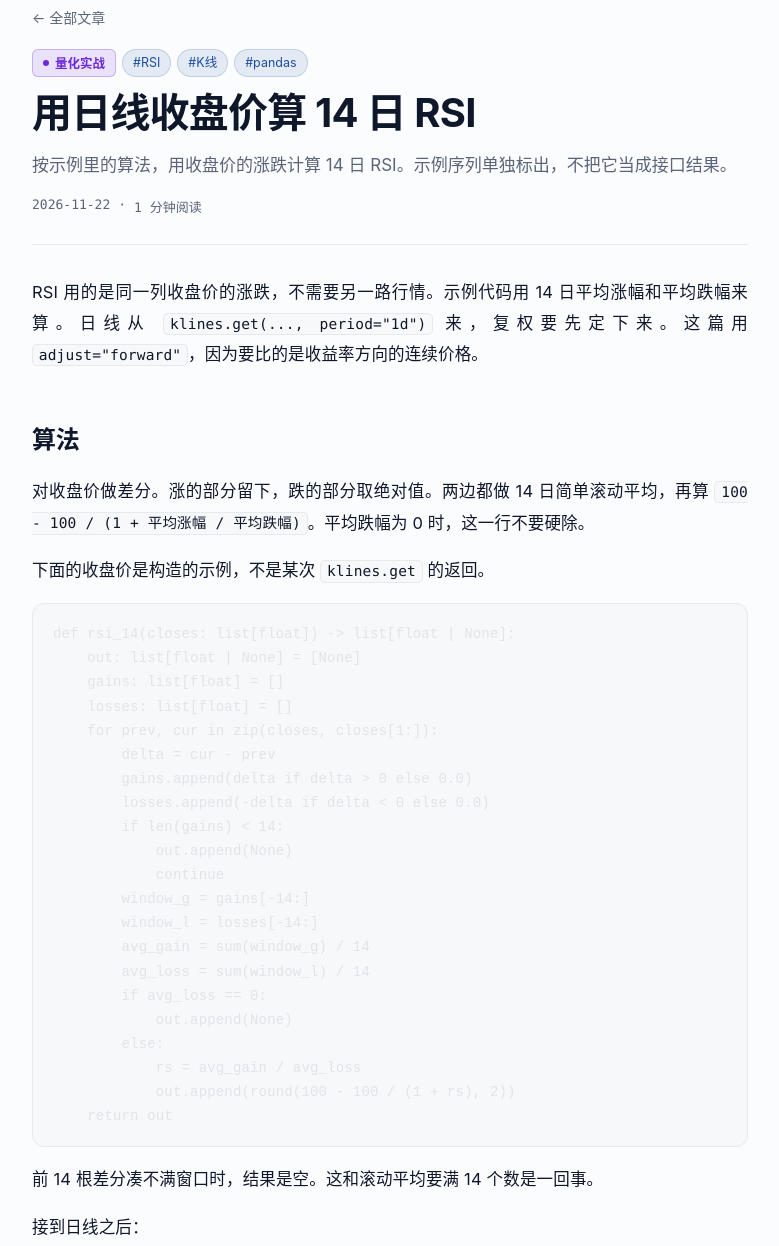
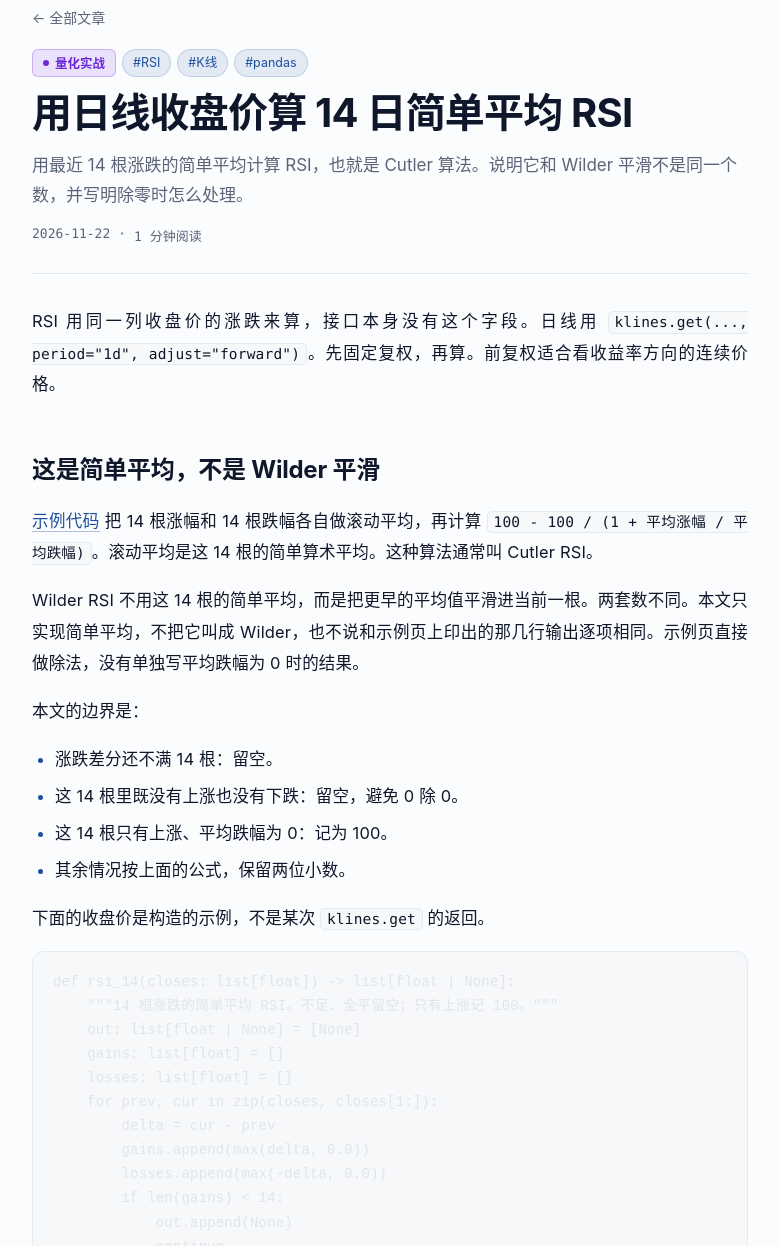
Before and after one commit to quantdash-net/blog, an Astro site: page /posts/daily-rsi in a window 1280 px wide. Shown: the part 110-1356 px from the top of the page, without its empty margins (112-891 px from the left). Built offline with nearby package versions, Linux system fonts and the light colour scheme; Astro itself is replaced by a stand-in of ours; code samples lack their colours.

Commit message:
修订：RSI 标明简单平均，并写明零跌幅边界
Co-authored-by: benchmark_cc <Carlosxiaoqing@users.noreply.github.com>

````diff
--- a/src/content/posts/daily-rsi.md
+++ b/src/content/posts/daily-rsi.md
@@ -1,45 +1,49 @@
 ---
-title: 用日线收盘价算 14 日 RSI
-description: 按示例里的算法，用收盘价的涨跌计算 14 日 RSI。示例序列单独标出，不把它当成接口结果。
+title: 用日线收盘价算 14 日简单平均 RSI
+description: 用最近 14 根涨跌的简单平均计算 RSI，也就是 Cutler 算法。说明它和 Wilder 平滑不是同一个数，并写明除零时怎么处理。
 date: 2026-11-22
 category: 量化实战
 tags: [RSI, K线, pandas]
 ---
-RSI 用的是同一列收盘价的涨跌，不需要另一路行情。示例代码用 14 日平均涨幅和平均跌幅来算。日线从 `klines.get(..., period="1d")` 来，复权要先定下来。这篇用 `adjust="forward"`，因为要比的是收益率方向的连续价格。
+RSI 用同一列收盘价的涨跌来算，接口本身没有这个字段。日线用 `klines.get(..., period="1d", adjust="forward")`。先固定复权，再算。前复权适合看收益率方向的连续价格。
 
-## 算法
+## 这是简单平均，不是 Wilder 平滑
 
-对收盘价做差分。涨的部分留下，跌的部分取绝对值。两边都做 14 日简单滚动平均，再算 `100 - 100 / (1 + 平均涨幅 / 平均跌幅)`。平均跌幅为 0 时，这一行不要硬除。
+[示例代码](https://docs.quantdash.net/zh-Hans/sdk/python-examples.md) 把 14 根涨幅和 14 根跌幅各自做滚动平均，再计算 `100 - 100 / (1 + 平均涨幅 / 平均跌幅)`。滚动平均是这 14 根的简单算术平均。这种算法通常叫 Cutler RSI。
+
+Wilder RSI 不用这 14 根的简单平均，而是把更早的平均值平滑进当前一根。两套数不同。本文只实现简单平均，不把它叫成 Wilder，也不说和示例页上印出的那几行输出逐项相同。示例页直接做除法，没有单独写平均跌幅为 0 时的结果。
+
+本文的边界是：
+
+- 涨跌差分还不满 14 根：留空。
+- 这 14 根里既没有上涨也没有下跌：留空，避免 0 除 0。
+- 这 14 根只有上涨、平均跌幅为 0：记为 100。
+- 其余情况按上面的公式，保留两位小数。
 
 下面的收盘价是构造的示例，不是某次 `klines.get` 的返回。
 
 ```python
 def rsi_14(closes: list[float]) -> list[float | None]:
+    """14 根涨跌的简单平均 RSI。不足、全平留空；只有上涨记 100。"""
     out: list[float | None] = [None]
     gains: list[float] = []
     losses: list[float] = []
     for prev, cur in zip(closes, closes[1:]):
         delta = cur - prev
-        gains.append(delta if delta > 0 else 0.0)
-        losses.append(-delta if delta < 0 else 0.0)
+        gains.append(max(delta, 0.0))
+        losses.append(max(-delta, 0.0))
         if len(gains) < 14:
             out.append(None)
             continue
-        window_g = gains[-14:]
-        window_l = losses[-14:]
-        avg_gain = sum(window_g) / 14
-        avg_loss = sum(window_l) / 14
+        avg_gain = sum(gains[-14:]) / 14
+        avg_loss = sum(losses[-14:]) / 14
         if avg_loss == 0:
-            out.append(None)
-        else:
-            rs = avg_gain / avg_loss
-            out.append(round(100 - 100 / (1 + rs), 2))
+            out.append(None if avg_gain == 0 else 100.0)
+            continue
+        rs = avg_gain / avg_loss
+        out.append(round(100 - 100 / (1 + rs), 2))
     return out
 ```
-
-前 14 根差分凑不满窗口时，结果是空。这和滚动平均要满 14 个数是一回事。
-
-接到日线之后：
 
 ```python
 import os
@@ -53,19 +57,19 @@ frame = qd.klines.get(
     adjust="forward",
     to_dataframe=True,
 )
-frame["rsi"] = rsi_14(frame["close"].tolist())
+frame["rsi14"] = rsi_14(frame["close"].tolist())
 ```
 
-`count=60` 够算出末尾一段 14 日 RSI。换复权口径会改收盘价，RSI 也会变，所以列名或文件名里写上 `forward`。
+`count=60` 让末尾有一段已经满 14 根差分的结果。换 `adjust` 会改收盘价，RSI 也会变。文件名里写上 `forward`。
 
 ## 问答
 
-**问：这个 RSI 是接口字段吗？**
+**问：这个 RSI 是接口返回的字段吗？**
 
-答：不是。接口给的是 OHLCV。RSI 在本地用收盘价算。
+答：不是。接口给 OHLCV。这里用收盘价在本地计算。
 
-**问：不复权收盘价能直接套进同一个函数吗？**
+**问：为什么有的窗口是 100，有的是空？**
 
-答：能，但那是另一种口径。除权日的价格跳变会进差分。要看收益率方向，用 `adjust="forward"`。
+答：不满 14 根差分，或者 14 根里完全没有涨跌，留空。14 根里只有上涨、没有下跌，记 100。这是为了不除以 0，不是 Wilder 公式的规定。
 
-> 算法与 [示例代码](https://docs.quantdash.net/zh-Hans/sdk/python-examples.md) 中的 14 日 RSI 相同。示例收盘价不是行情，结果也不构成投资建议。
+> 日线参数见 [获取 K 线](https://docs.quantdash.net/zh-hans/api-reference/k线数据/获取k线数据.md)。示例收盘价不是行情，结果也不构成投资建议。
````
